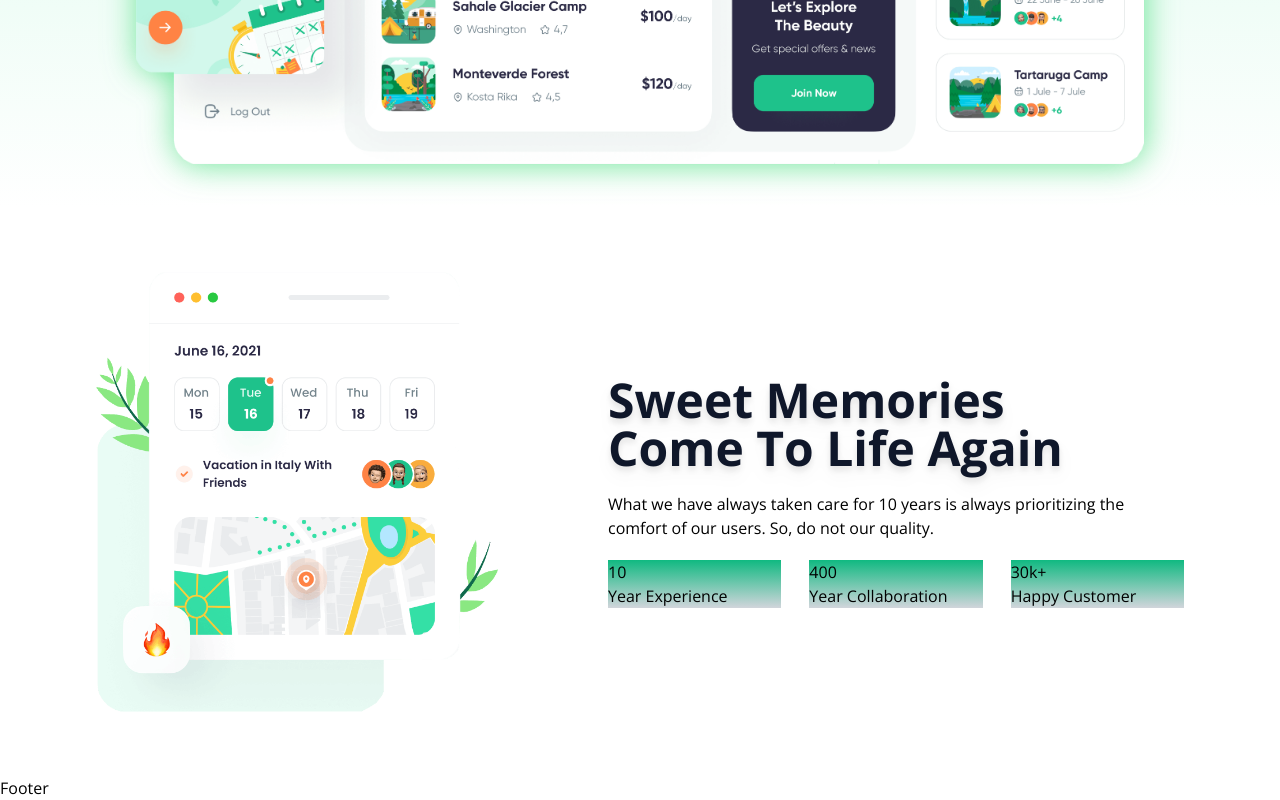
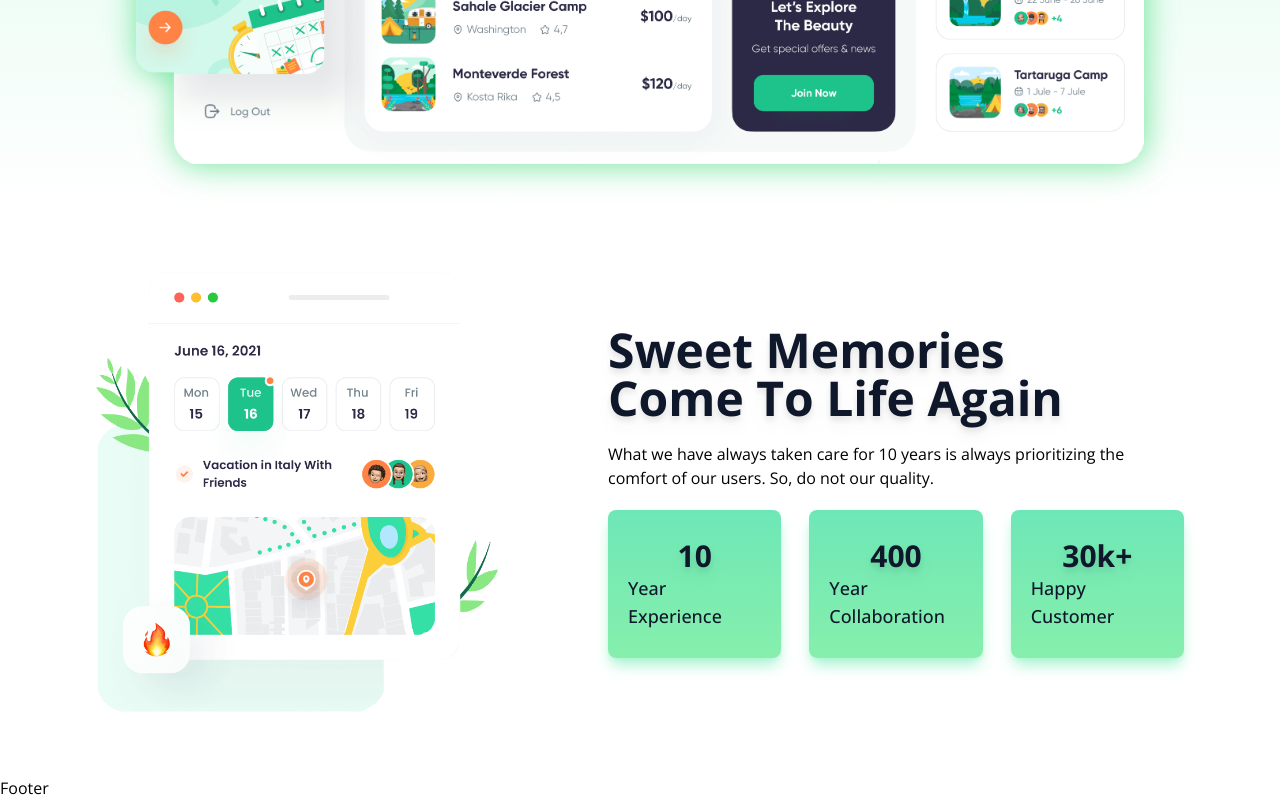
Before and after one commit to AyushKumarSingh866/Journey-Ease, a React (Vite) app in the folder Travigo-travel-bureau/: page / in a window 1280 px wide. Shown: the part 972-1772 px from the top of the page. Built offline with nearby package versions, Linux system fonts and the light colour scheme.

Commit message:
Developed buttons of features of app

```diff
--- a/Travigo-travel-bureau/src/components/Memory.jsx
+++ b/Travigo-travel-bureau/src/components/Memory.jsx
@@ -12,19 +12,19 @@ const Memory = ({ memory: {title, text, subtitle, img, experience}}) => {
           <h1 className='text-5xl lg:text-4xl md:text-3xl font-bold text-slate-900 filter drop-shadow-lg'>{title}</h1>
           <h1 className='text-5xl lg:text-4xl md:text-3xl font-bold text-slate-900 filter drop-shadow-lg'>{subtitle}</h1>
           <p className='text-base my-5 sm:text-sm'>{text}</p>
-          <div className='grid items-center grid-cols-3 gap-7 md:gap-3 '>
-            {experience?.map((val, i) => (
-              <div key={i} className='bg-gradient-to-b from-emerald-500 to-gray-300 '>
-                <h1>{val.number}</h1>
-                <p>{val.title}</p>
+         <div className="grid items-center grid-cols-3 gap-7 xl:gap-3">
+          {experience?.map((val, i) => (
+            <div key={i} className='bg-gradient-to-b from-emerald-300 to-green-300 shadow-lg shadow-emerald-200 flex items-center justify-center flex-col py-7 px-5 xl:p-5 rounded-lg text-slate-900 filter  cursor-pointer hover:scale-105 transition-all duration-400'>
+              <h1 className='text-3xl xl:text-2xl sm:text-xl font-bold drop-shadow-lg'>{val.number}</h1>
+              <p className='text-lg xl:text-base sm:text-sm xsm:text-xs font-medium'>{val.title}</p>
 
-              </div>
-            ))}
-          </div>
+            </div>
+          ))}
+         </div>
         </div>
       </div>
     </div>
   )
-}
+          }
 
 export default Memory
```
